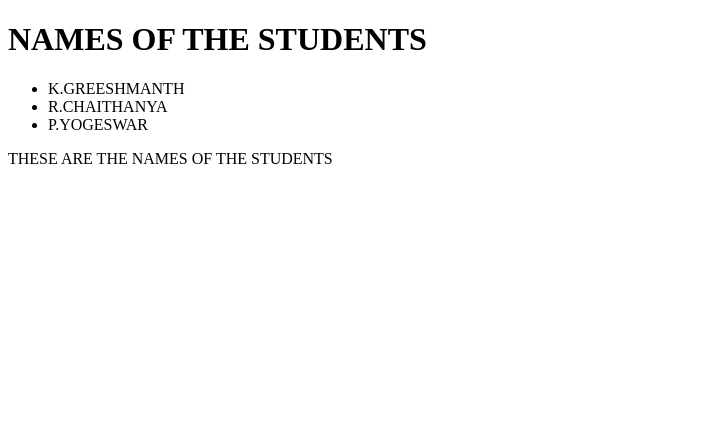
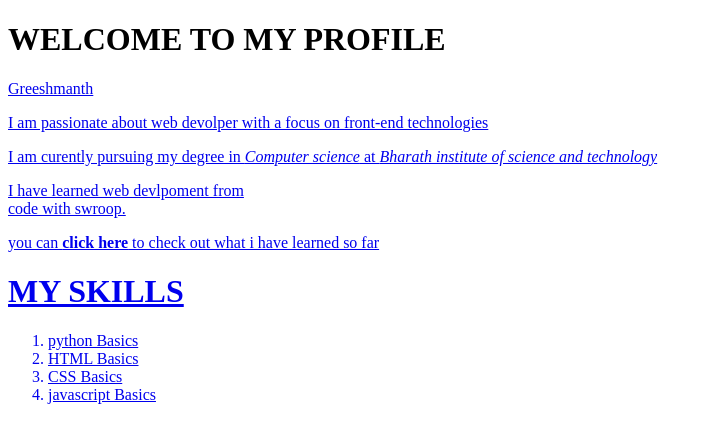
Before and after one commit to Greeshmanth687/my-portfolio, a plain HTML site: page HTML Basics/01HTML structure.html in a window 1280 px wide. Shown: the whole page, without its empty margins (0-712 px from the left). Drawn offline with Linux system fonts and the light colour scheme.

Commit message:
code changed
Co-authored-by: Copilot <copilot@github.com>

```diff
--- a/HTML Basics/01HTML structure.html
+++ b/HTML Basics/01HTML structure.html
@@ -6,12 +6,21 @@
     <title>Document</title>
 </head>
 <body>
-    <h1>NAMES OF THE STUDENTS</h1>
+    <h1>WELCOME TO MY PROFILE</h1>
+    <a href=" About"
+
+<h1>Greeshmanth</h1>
+<p>I am passionate about web devolper with a focus on front-end  technologies</p>
+<p>I am curently pursuing my degree in <em>Computer science</em> at <em>Bharath institute of science and technology</em></p>
+<p>I have learned web devlpoment from <br>code with swroop.</p>
+<p>you can <strong>click here</strong> to check out what i have learned so far<p/>
+ <h1>MY SKILLS</h1>
+ <ol
     <ul>
-        <li>K.GREESHMANTH</li>
-        <li>R.CHAITHANYA</li>
-        <li>P.YOGESWAR</li>
+        <li>python Basics</li>
+        <li>HTML Basics</li>
+        <li>CSS Basics</li>
+        <li>javascript Basics</li>
     </ul>
-    <p>THESE ARE THE NAMES OF THE STUDENTS</p>
 </body>
 </html>
```
